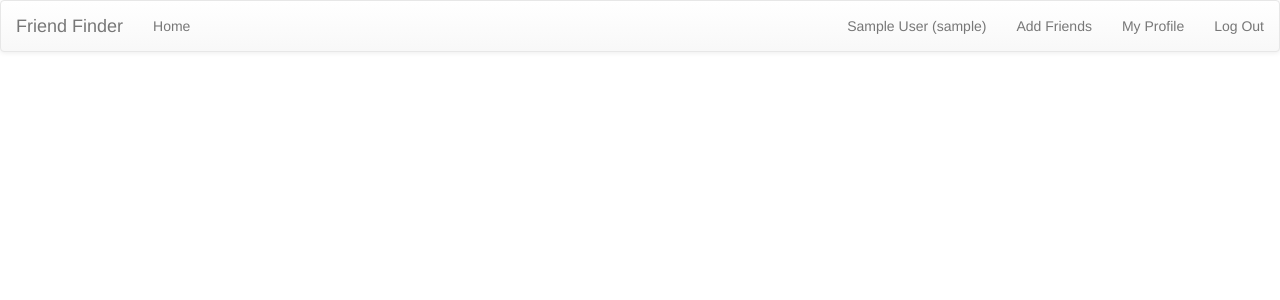
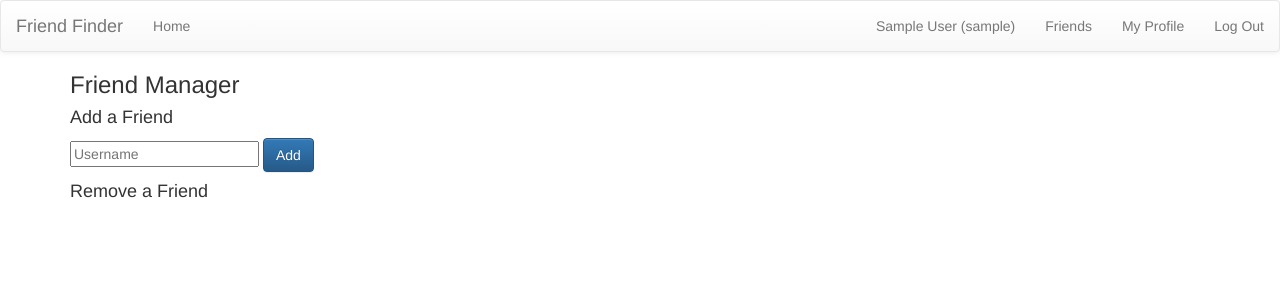
Before and after one commit to Zontzor/friend-finder, a Django app: template templates/app/add_friends.html in a window 1280 px wide. Shown: the top 300 px of the page. Run offline with Django 3.2, Linux system fonts and the light colour scheme; the template is opened without the code that fills it: values that come from a table or form of the project are taken from there, others are empty; the visitor is signed in with stand-in values (Sample User, id 1); some libraries are stand-ins or nearby versions.

Commit message:
Add friend plumbing

```diff
--- a/app/urls.py
+++ b/app/urls.py
@@ -8,5 +8,5 @@ urlpatterns = [
     url(r'^$', views.Landing.as_view(), name='landing'),
     url(r'^signup/$', views.signup_view, name='signup'),
     url(r'^userprofile/$', views.UserProfile.as_view(success_url="/friend-finder/userprofile/"), name='userprofile'),
-    url(r'^addfriends/$', views.AddFriends.as_view(), name='addfriends')
+    url(r'^friends/$', views.AddFriends.as_view(success_url="/friend-finder/friends/"), name='friends')
 ]
--- a/templates/app/add_friends.html
+++ b/templates/app/add_friends.html
@@ -3,5 +3,38 @@
 {% load staticfiles %}
 
 {% block content %}
+    <div class="container">
+    {% if user.is_authenticated %}
+        <h3>Friend Manager</h3>
 
+        <h4>Add a Friend</h4>
+
+        <form method="post">
+            {% csrf_token %}
+            {{ form.username }}
+
+            <button class="btn btn-primary" type="submit">Add</button>
+        </form>
+
+        <h4>Remove a Friend</h4>
+        <div id="friend-list">
+                {% for friend in friends %}
+                    <a href = "#" class = "list-group-item friend-list-item"
+                        data-id = '{{ friend.id }}'
+                        data-username= '{{ friend.username }}'
+                        data-firstname= '{{ friend.first_name }}'
+                        data-lastname= '{{ friend.last_name }}'
+                        data-location= '{{ friend.last_location.geojson }}'
+                        data-modified= '{{ friend.modified }}'>
+                        <h4 class = "list-group-item-heading">{{ friend.username }}</h4>
+                        <p class = "list-group-item-text">{{ friend.modified }}</p>
+                    </a>
+                {% endfor %}
+            </div>
+    {% else %}
+            <div class="alert alert-warning">
+                <strong>Warning!</strong> You are not logged in.
+            </div>
+        {% endif %}
+    </div>
 {% endblock %}
--- a/templates/app/base.html
+++ b/templates/app/base.html
@@ -35,7 +35,7 @@
             <ul class="nav navbar-nav navbar-right">
                 {% if user.is_authenticated %}
                     <p class="navbar-text">{{ user.get_full_name }} ({{ user.username }})</p>
-                    <li><a href="{% url 'app:addfriends' %}">Add Friends</a></li>
+                    <li><a href="{% url 'app:friends' %}">Friends</a></li>
                     <li><a href="{% url 'app:userprofile' %}">My Profile</a></li>
                     <li><a href="{% url 'app:logout' %}">Log Out</a></li>
                 {% else %}
--- a/templates/app/login.html
+++ b/templates/app/login.html
@@ -5,7 +5,7 @@
 
 {% block content %}
     <div class="container">
-        <form method="post" action="{% url 'friendship:add' %}" class="form-signin" role="form">
+        <form method="post" action="{% url 'app:login' %}" class="form-signin" role="form">
             {% csrf_token %}
             <h2 class="form-signin-heading">{% trans "Log In" %}</h2>
             {% if form.errors %}
```
Also changed, not shown: app/views.py (+23 -5 lines).
